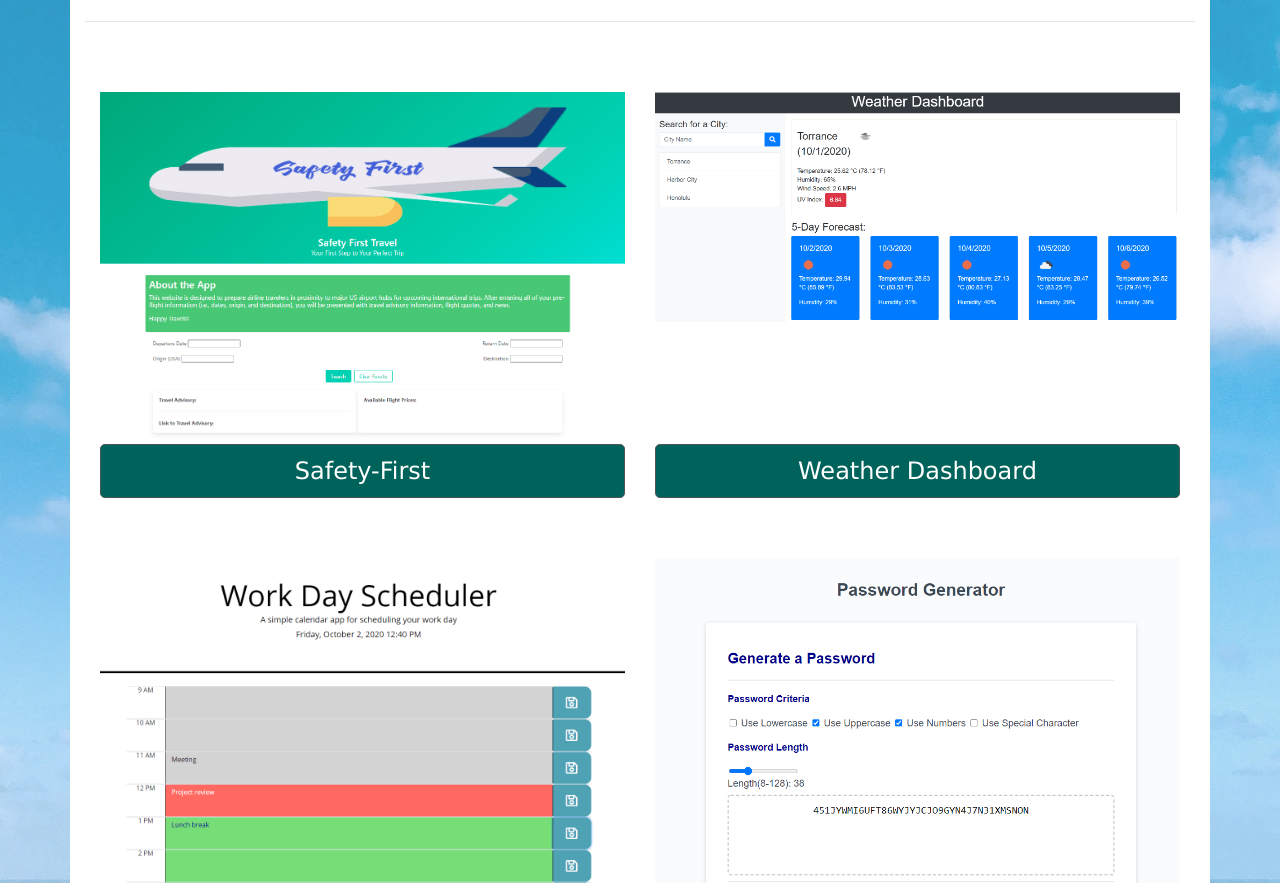
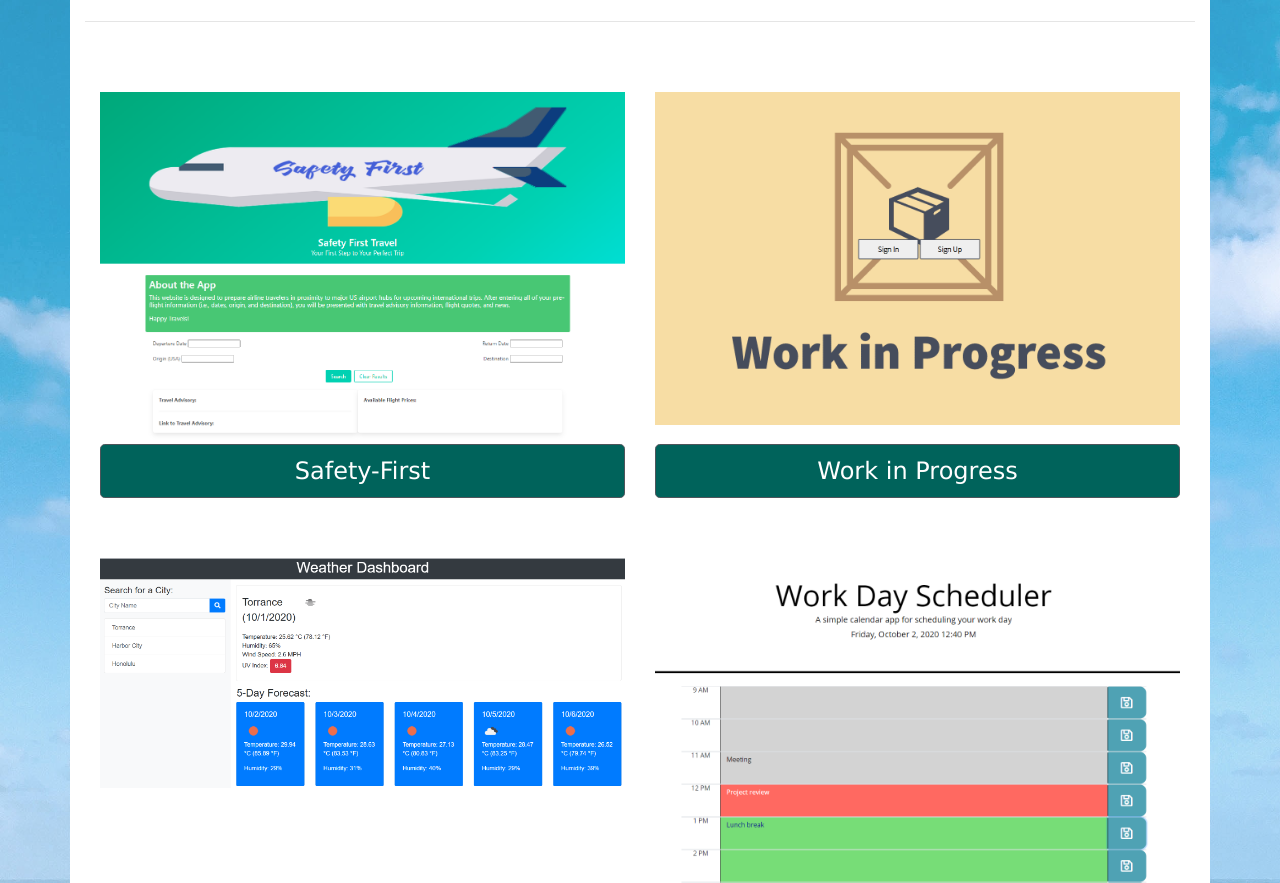
Before and after one commit to cmatsuta/myportfolio, a plain HTML site: page portfolio.html in a window 1280 px wide. Shown: the part 255-1138 px from the top of the page. Drawn offline with nearby package versions, Linux system fonts and the light colour scheme.

Commit message:
added project2

```diff
--- a/portfolio.html
+++ b/portfolio.html
@@ -67,6 +67,14 @@
       </figure>
 
       <figure class="col-md-6 position-relative gallery-img">
+        <img src="Assets/Images/workinprogress.png" alt="Work In Progress" class="img-fluid figure-image gallery-img">
+        <hr>
+        <figcaption class="col-12 img-caption no-gutter position-absolute">
+          <a href="https://mecc-project2.herokuapp.com/" alt="Work in Progress App" target="_blank" class="row btn btn-secondary btn-lg btn-block active img-caption no-gutter" role="button" id="img-btn">Work in Progress</a>
+        </figcaption>
+      </figure>
+
+      <figure class="col-md-6 position-relative gallery-img">
         <img src="Assets/Images/weather-dashboard.png" alt="Weather Dashboard" class="img-fluid figure-image gallery-img">
         <figcaption class="col-12 img-caption no-gutter position-absolute">
           <a href="https://cmatsuta.github.io/weather-dashboard/" alt="Weather Dashboard App" target="_blank" class="row btn btn-secondary btn-lg btn-block active img-caption no-gutter" role="button" id="img-btn">Weather Dashboard</a>
```
Also changed, not shown: Assets/Images/workinprogress.png (added).
